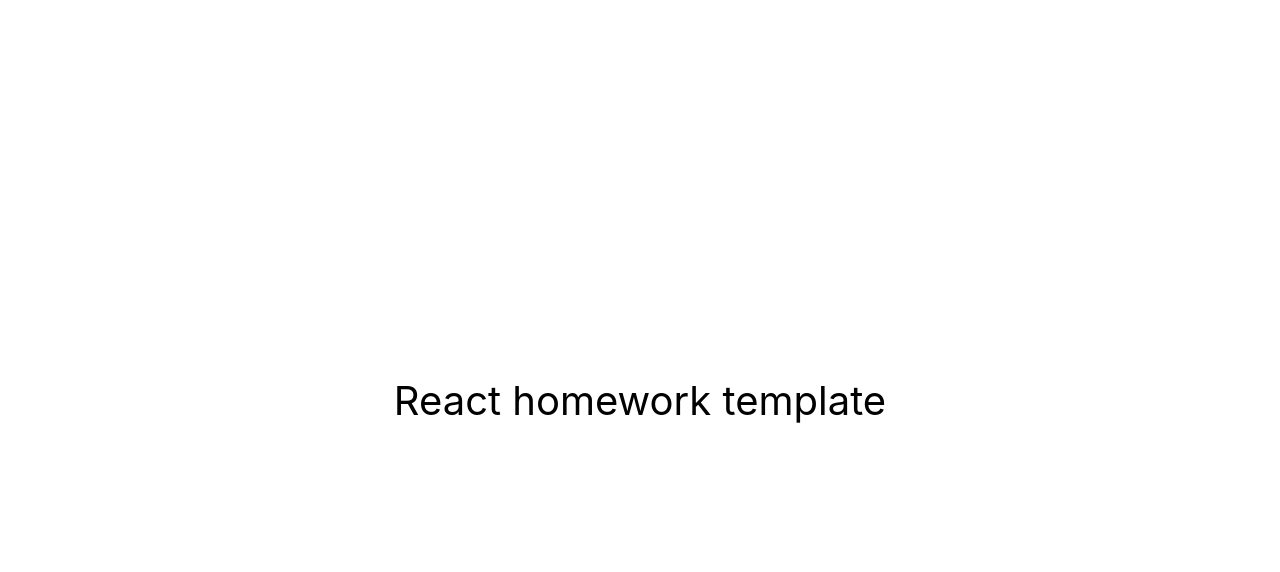
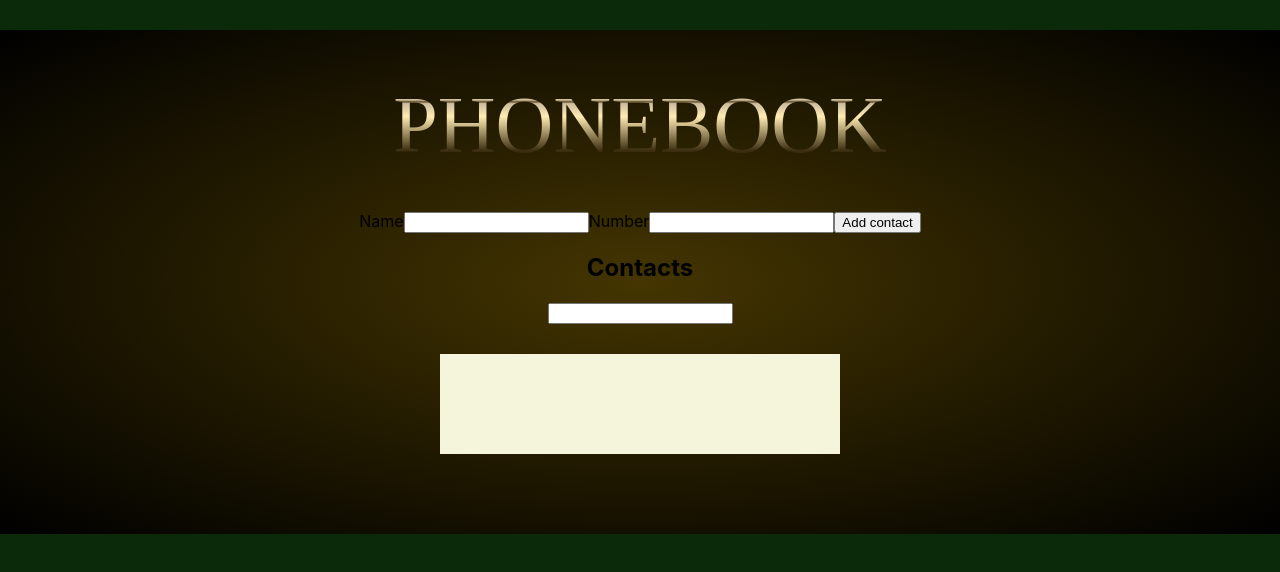
Before and after one commit to OIgaB/goit-react-hw-02-phonebook, a React (Create React App) app: page / in a window 1280 px wide. Shown: the top 572 px of the page. Built offline with nearby package versions, Linux system fonts and the light colour scheme.

Commit message:
semi-complete the 2nd task

```diff
--- a/package.json
+++ b/package.json
@@ -2,14 +2,17 @@
   "name": "react-homework-template",
   "version": "0.1.0",
   "private": true,
-  "homepage": "https://goitacademy.github.io/react-homework-template/",
+  "homepage": "https://OIgaB.github.io/goit-react-hw-02-phonebook/",
   "dependencies": {
     "@testing-library/jest-dom": "^5.16.3",
     "@testing-library/react": "^12.1.4",
     "@testing-library/user-event": "^13.5.0",
+    "nanoid": "^4.0.2",
+    "prop-types": "^15.8.1",
     "react": "^18.1.0",
     "react-dom": "^18.1.0",
     "react-scripts": "5.0.1",
+    "styled-components": "^5.3.10",
     "web-vitals": "^2.1.3"
   },
   "scripts": {
--- a/src/components/App.jsx
+++ b/src/components/App.jsx
@@ -1,16 +1,36 @@
-export const App = () => {
-  return (
-    <div
-      style={{
-        height: '100vh',
-        display: 'flex',
-        justifyContent: 'center',
-        alignItems: 'center',
-        fontSize: 40,
-        color: '#010101'
-      }}
-    >
-      React homework template
-    </div>
-  );
-};
+import { Component } from 'react';
+import { ContactForm } from './ContactForm/ContactForm';
+import { Filter } from './Filter/Filter';
+import { ContactList } from './ContactList/ContactList';
+import { Container, Title } from "./styled";
+import { nanoid } from 'nanoid';
+
+export class App extends Component {
+
+  state = {
+    contacts: [],
+    filter: ''
+  }
+
+  onContactCreate = (name, number) => {
+    const contactObject = {id: nanoid(), name, number};  // короткі властивості (name: name, number: number)
+      this.setState((prevState) => {
+            return {
+              contacts: prevState.contacts.concat(contactObject),
+            };
+        })
+  }
+
+  render() {
+    return (
+        <Container>
+          <Title>Phonebook</Title>
+          <ContactForm onContactCreate={this.onContactCreate}/>
+
+          <h2>Contacts</h2>
+          <Filter contacts={this.state.contacts} filter={this.state.filter}/>
+          <ContactList data={this.state}/>
+        </Container>
+    );
+  }
+}
--- /dev/null
+++ b/src/components/ContactForm/ContactForm.jsx
@@ -0,0 +1,49 @@
+// форма додавання контактів
+
+import { Component } from "react";                     // для класів
+// import PropTypes from 'prop-types';
+// import { ButtonsList, Button } from "./styled";
+
+
+// Кожен контакт - {name та id}
+
+export class ContactForm extends Component {       // для класів
+
+    handleSubmit = (event)=> {
+        event.preventDefault();
+        const name = event.target.elements.name.value; // name - це <input>
+        console.log(name);
+        const number = event.target.elements.number.value;
+        console.log(number);
+        this.props.onContactCreate(name, number);
+    }
+
+    render() {
+        return (
+            <form onSubmit={this.handleSubmit}>
+                <label>
+                    Name
+                        <input
+                            type="text"
+                            name="name"
+                            // pattern="^[a-zA-Zа-яА-Я]+(([' -][a-zA-Zа-яА-Я ])?[a-zA-Zа-яА-Я]*)*$"
+                            title="Name may contain only letters, apostrophe, dash and spaces. For example Adrian, Jacob Mercer, Charles de Batz de Castelmore d'Artagnan"
+                            required
+                            // onChange={this.handleChange}
+                        />
+                </label>
+                <label>
+                    Number
+                    <input
+                        type="tel"
+                        name="number"
+                        // pattern="\+?\d{1,4}?[-.\s]?\(?\d{1,3}?\)?[-.\s]?\d{1,4}[-.\s]?\d{1,4}[-.\s]?\d{1,9}"
+                        title="Phone number must be digits and can contain spaces, dashes, parentheses and can start with +"
+                        required
+                    />
+                </label>
+                <button>Add contact</button>
+            </form>
+        );
+    }
+}
--- /dev/null
+++ b/src/components/ContactList/ContactList.jsx
@@ -0,0 +1,25 @@
+// список контактів, елемент списку контактів
+
+import { Component } from "react";                     // для класів
+// import PropTypes from 'prop-types';
+import { ListContainer, Contact } from "./styled";
+
+
+export class ContactList extends Component {       // для класів
+
+    render() {
+        const { data } = this.props  // об'єкт
+        console.log(data.contacts); // масив об'єктів
+
+        return (
+            <ListContainer>
+                {data.contacts.map(({ id, name, number }) => (
+                    <Contact key={id}>{name} {number}</Contact>
+                ))}
+            </ListContainer>
+            // <Container>
+
+            // </Container>
+        );
+    }
+}
--- /dev/null
+++ b/src/components/ContactList/styled.js
@@ -0,0 +1,14 @@
+import styled from 'styled-components';
+
+
+export const ListContainer = styled.ul`
+    margin: 30px auto;
+    max-width: 300px;
+    padding: 50px;
+    text-align: center;
+    background-color: beige;
+`;
+
+export const Contact = styled.li`
+    outline: 1px solid red;
+`;
--- /dev/null
+++ b/src/components/Filter/Filter.jsx
@@ -0,0 +1,38 @@
+// фільтр пошуку
+
+import { Component } from "react";                     // для класів
+// import PropTypes from 'prop-types';
+import { Contact } from "./styled";
+
+
+export class Filter extends Component {       // для класів
+
+    // handleChange = (event) => {
+        // this.setState({
+        //     []: event.target.elements.name.value,
+        // })
+    // }
+
+    render() {
+        const { contacts, filter } = this.props  // об'єкт
+
+        return (
+            <>
+                <input
+                    type="name"
+                    name="filter"
+                    required
+                    // onChange={this.handleChange}
+                />
+                <ul>
+                    {contacts.filter(({ name }) =>
+                        name.toLowerCase().includes(filter.toLowerCase())
+                        ).map(({id, name, number}) => (
+                            <Contact key={id}>{name} {number}</Contact>
+                        ))
+                    }
+                </ul>
+            </>
+        );
+    }
+}
--- /dev/null
+++ b/src/components/Filter/styled.js
@@ -0,0 +1,7 @@
+import styled from 'styled-components';
+
+
+
+export const Contact = styled.li`
+    outline: 1px solid red;
+`;
--- /dev/null
+++ b/src/components/styled.js
@@ -0,0 +1,37 @@
+import styled from 'styled-components';
+
+
+export const Container = styled.div`
+    margin: 30px auto;
+    /* width: 500px; */
+    padding: 50px;
+    text-align: center;
+    background: radial-gradient(ellipse at center, #443501 0%,#000000 100%);
+`;
+
+export const Title = styled.h1`
+    background: linear-gradient(to bottom, #cfc09f 22%,#634f2c 24%, #cfc09f 26%, #cfc09f 27%,#ffecb3 40%,#3a2c0f 78%);
+    -webkit-background-clip: text;
+    background-clip: text;
+    -webkit-text-fill-color: transparent;
+    color: #fff;
+    font-family: 'Playfair Display', serif;
+    position: relative;
+    text-transform: uppercase;
+    font-size: 80px;
+    margin: 0 0 40px 0;
+    font-weight: 400;
+    &:after {
+        background: none;
+        content: attr(data-heading);
+        left: 0;
+        top: 0;
+        z-index: -1;
+        position: absolute;
+        text-shadow:
+            -1px 0 1px #c6bb9f,
+            0 1px 1px #c6bb9f,
+            5px 5px 10px rgba(0, 0, 0, 0.4),
+            -5px -5px 10px rgba(0, 0, 0, 0.4);
+    }
+`;
--- a/src/index.css
+++ b/src/index.css
@@ -7,9 +7,15 @@ body {
     sans-serif;
   -webkit-font-smoothing: antialiased;
   -moz-osx-font-smoothing: grayscale;
+  /* background-color: darkgreen; */
+  background-color: rgba(1, 34, 1, 0.959);
 }
 
 code {
   font-family: source-code-pro, Menlo, Monaco, Consolas, 'Courier New',
     monospace;
 }
+
+ul {
+  list-style: none;
+}
```
Also changed, not shown: src/components/ContactForm/styled.js (added), 1 other file (tests, documents, lock files or other folders).
